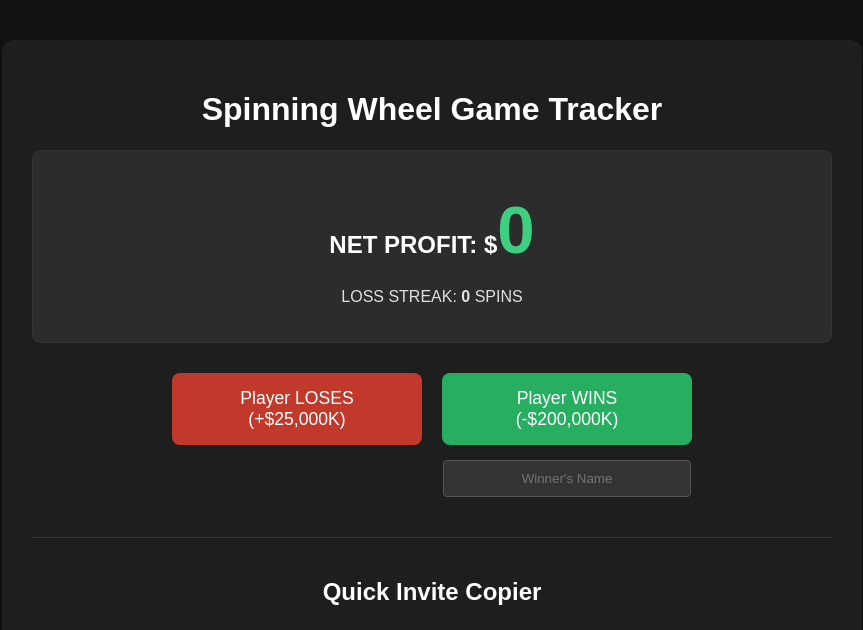
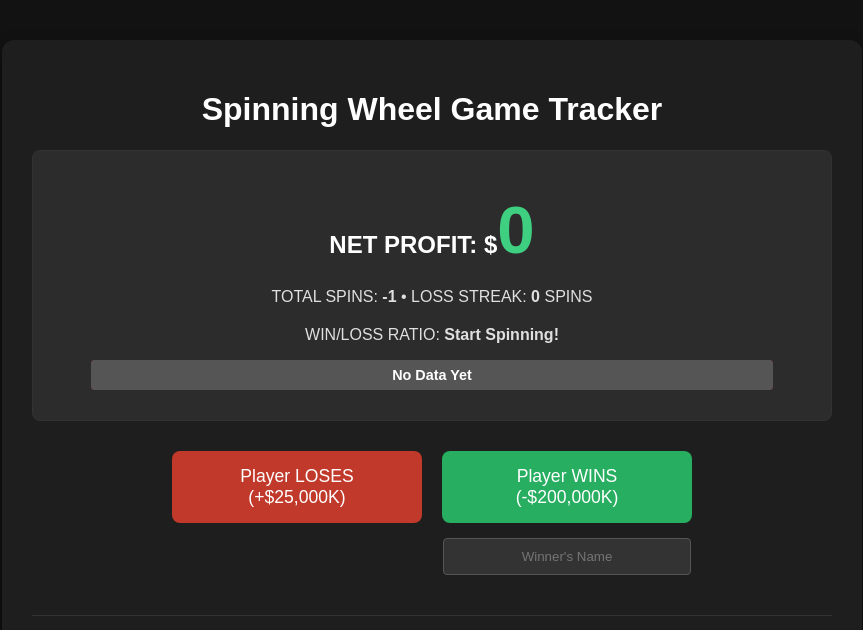
Before and after one commit to Curavis/Casino-Tracker, a Flask app: page / in a window 1280 px wide. Shown: the top 630 px of the page, without its empty margins (208-1071 px from the left). Run offline with Flask 3, Linux system fonts and the light colour scheme.

Commit message:
Update index.html

```diff
--- a/templates/index.html
+++ b/templates/index.html
@@ -42,6 +42,39 @@
             /* Color logic remains the same */
             color: {% if net_profit_f.startswith('-') %}#ff6b6b{% else %}#3fcf81{% endif %};
         }
+
+        /* NEW: WIN/LOSS BAR STYLES */
+        .ratio-bar-container {
+            width: 90%;
+            height: 30px;
+            background-color: #c0392b; /* Default loss color if 0 wins */
+            border-radius: 4px;
+            margin: 10px auto 10px;
+            display: flex;
+            overflow: hidden;
+            box-shadow: inset 0 0 5px rgba(0, 0, 0, 0.5);
+        }
+        .win-bar {
+            background-color: #27ae60; /* Win color */
+            transition: width 0.5s ease-in-out;
+            display: flex;
+            justify-content: center;
+            align-items: center;
+            color: white;
+            font-weight: bold;
+            font-size: 0.9em;
+        }
+        .loss-bar {
+            background-color: #c0392b; /* Loss color */
+            transition: width 0.5s ease-in-out;
+            display: flex;
+            justify-content: center;
+            align-items: center;
+            color: white;
+            font-weight: bold;
+            font-size: 0.9em;
+        }
+
 
         /* CONTROLS (BUTTON ALIGNMENT FIX) */
         .controls {
@@ -131,7 +164,6 @@
             margin: 2px 0;
             padding: 6px;
             border-radius: 4px;
-            /* CRUCIAL FIX: Ensure li does not exceed parent width, preventing scroll issues */
             width: 95%;
         }
 
@@ -157,7 +189,24 @@
 
         <div class="data-display">
             <h2>NET PROFIT: $<span class="profit">{{ net_profit_f }}</span></h2>
-            <p>LOSS STREAK: <strong>{{ loss_streak }}</strong> SPINS</p>
+            <p>TOTAL SPINS: <strong>{{ total_spins }}</strong> &bull; LOSS STREAK: <strong>{{ loss_streak }}</strong> SPINS</p>
+
+            <p style="margin-top: 20px;">WIN/LOSS RATIO: <strong>{{ win_loss_display }}</strong></p>
+            <div class="ratio-bar-container">
+                {% if total_spins > 0 %}
+                    <div class="win-bar" style="width: {{ win_percent }}%;">
+                        {% if win_percent > 10 %}{{ win_percent }}%{% endif %}
+                    </div>
+                    <div class="loss-bar" style="width: {{ loss_percent }}%;">
+                        {% if loss_percent > 10 %}{{ loss_percent }}%{% endif %}
+                    </div>
+                {% else %}
+                    <div class="win-bar" style="width: 100%; background-color: #555;">
+                        No Data Yet
+                    </div>
+                {% endif %}
+            </div>
+
         </div>
 
         <div class="controls">
```
